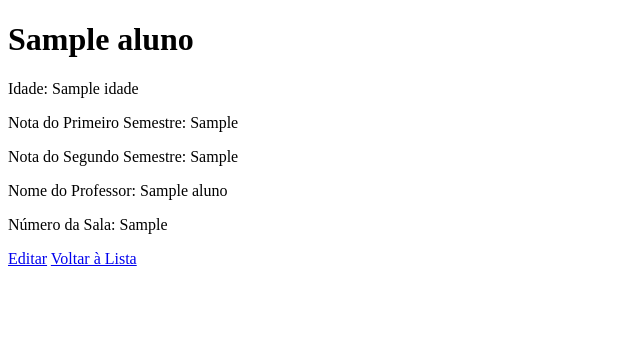
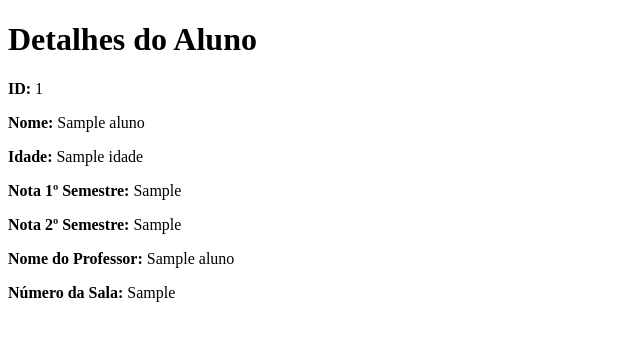
Before and after one commit to denizardev/API, a Django app: template escola/alunos/templates/alunos/aluno_detail.html in a window 1280 px wide. Shown: the top 341 px of the page, without its empty margins (0-640 px from the left). Run offline with Django 3.2, Linux system fonts and the light colour scheme; the template is opened without the code that fills it: most values are stand-ins (such as "Sample title", 1, 10 or a date in 2020).

Commit message:
detail html

```diff
--- a/escola/alunos/templates/alunos/aluno_detail.html
+++ b/escola/alunos/templates/alunos/aluno_detail.html
@@ -1,16 +1,17 @@
+<!-- templates/aluno_detail.html -->
 <!DOCTYPE html>
 <html>
 <head>
     <title>Detalhes do Aluno</title>
 </head>
 <body>
-    <h1>{{ aluno.nome }}</h1>
-    <p>Idade: {{ aluno.idade }}</p>
-    <p>Nota do Primeiro Semestre: {{ aluno.nota_primeiro_semestre }}</p>
-    <p>Nota do Segundo Semestre: {{ aluno.nota_segundo_semestre }}</p>
-    <p>Nome do Professor: {{ aluno.nome_professor }}</p>
-    <p>Número da Sala: {{ aluno.numero_sala }}</p>
-    <a href="{% url 'aluno_update' aluno.pk %}">Editar</a>
-    <a href="{% url 'aluno_list' %}">Voltar à Lista</a>
+    <h1>Detalhes do Aluno</h1>
+    <p><strong>ID:</strong> {{ aluno.id }}</p>
+    <p><strong>Nome:</strong> {{ aluno.nome }}</p>
+    <p><strong>Idade:</strong> {{ aluno.idade }}</p>
+    <p><strong>Nota 1º Semestre:</strong> {{ aluno.nota_primeiro_semestre }}</p>
+    <p><strong>Nota 2º Semestre:</strong> {{ aluno.nota_segundo_semestre }}</p>
+    <p><strong>Nome do Professor:</strong> {{ aluno.nome_professor }}</p>
+    <p><strong>Número da Sala:</strong> {{ aluno.numero_sala }}</p>
 </body>
 </html>
--- a/escola/alunos/urls.py
+++ b/escola/alunos/urls.py
@@ -17,4 +17,5 @@ urlpatterns = [
     path('novo/', views.aluno_create, name='aluno_create'),
     path('<int:pk>/editar/', views.aluno_update, name='aluno_update'),
     path('<int:pk>/deletar/', views.aluno_delete, name='aluno_delete'),
+
 ]
--- a/escola/escola/urls.py
+++ b/escola/escola/urls.py
@@ -6,9 +6,10 @@ from drf_yasg.views import get_schema_view
 from drf_yasg import openapi
 
 
+
 schema_view = get_schema_view(
     openapi.Info(
-        title="My API",
+        title="Crud Denizard",
         default_version='v1',
         description="Test description",
         terms_of_service="https://www.google.com/policies/terms/",
@@ -23,6 +24,5 @@ urlpatterns = [
     path('admin/', admin.site.urls),
     path('alunos/', include('alunos.urls')),
     path('', home, name='home'),
-    path('swagger/', schema_view.with_ui('swagger', cache_timeout=0), name='schema-swagger-ui'),
 
 ]
```
Also changed, not shown: escola/alunos/views.py (+17 -0 lines).
